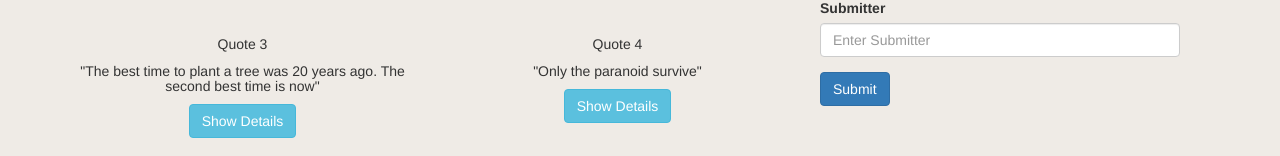
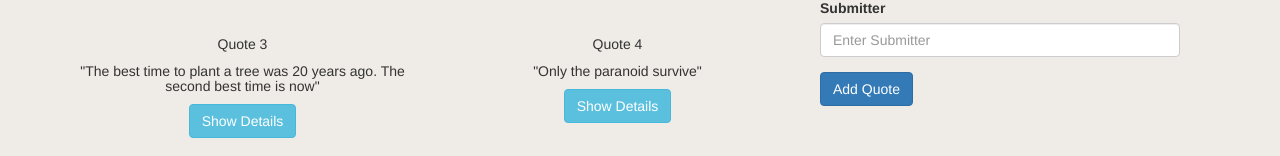
Before and after one commit to Washikokevv27/Dairy, an Angular app: page / in a window 1280 px wide. Shown: the part 286-442 px from the top of the page. Built offline with nearby package versions, Linux system fonts and the light colour scheme.

Commit message:
add quote

```diff
--- a/src/app/quote-form/quote-form.component.html
+++ b/src/app/quote-form/quote-form.component.html
@@ -50,5 +50,5 @@
     </div>
   </div>
 
-  <button type="submit" class="btn btn-primary">Submit</button>
+  <button type="submit" class="btn btn-primary">Add Quote</button>
 </form>
```
